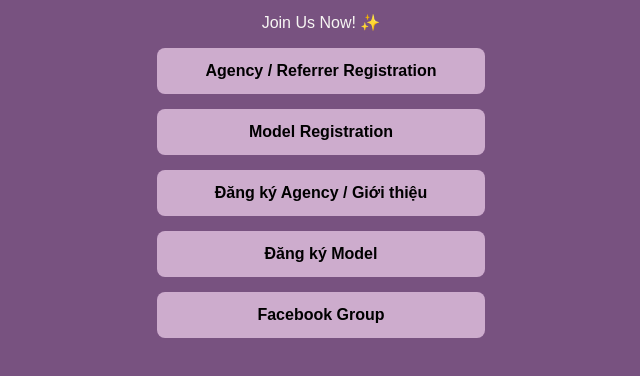
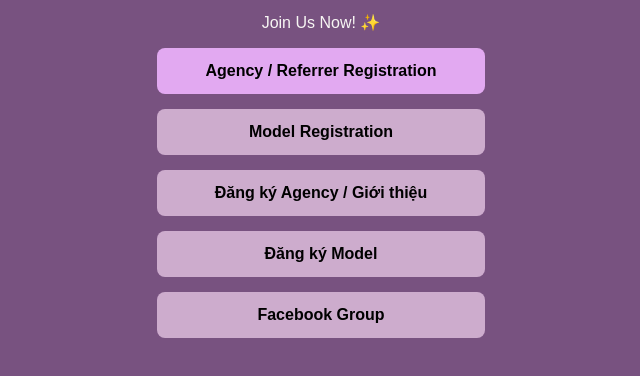
Before and after one commit to juladmioasia/profile-model, a plain HTML site: page index.html in a window 1280 px wide. In both pictures the pointer is over the link "Agency / Referrer Registration". Shown: the part 150-526 px from the top of the page, without its empty margins (319-959 px from the left). Drawn offline with Linux system fonts and the light colour scheme.

Commit message:
Update index.html

```diff
--- a/index.html
+++ b/index.html
@@ -24,7 +24,7 @@
       border-radius: 8px;
       font-weight: bold;
     }
-    .btn:hover { background: #5170ff, #ff66c4; }
+    .btn:hover { background: #e2a9f1; }
   </style>
 </head>
 
```
